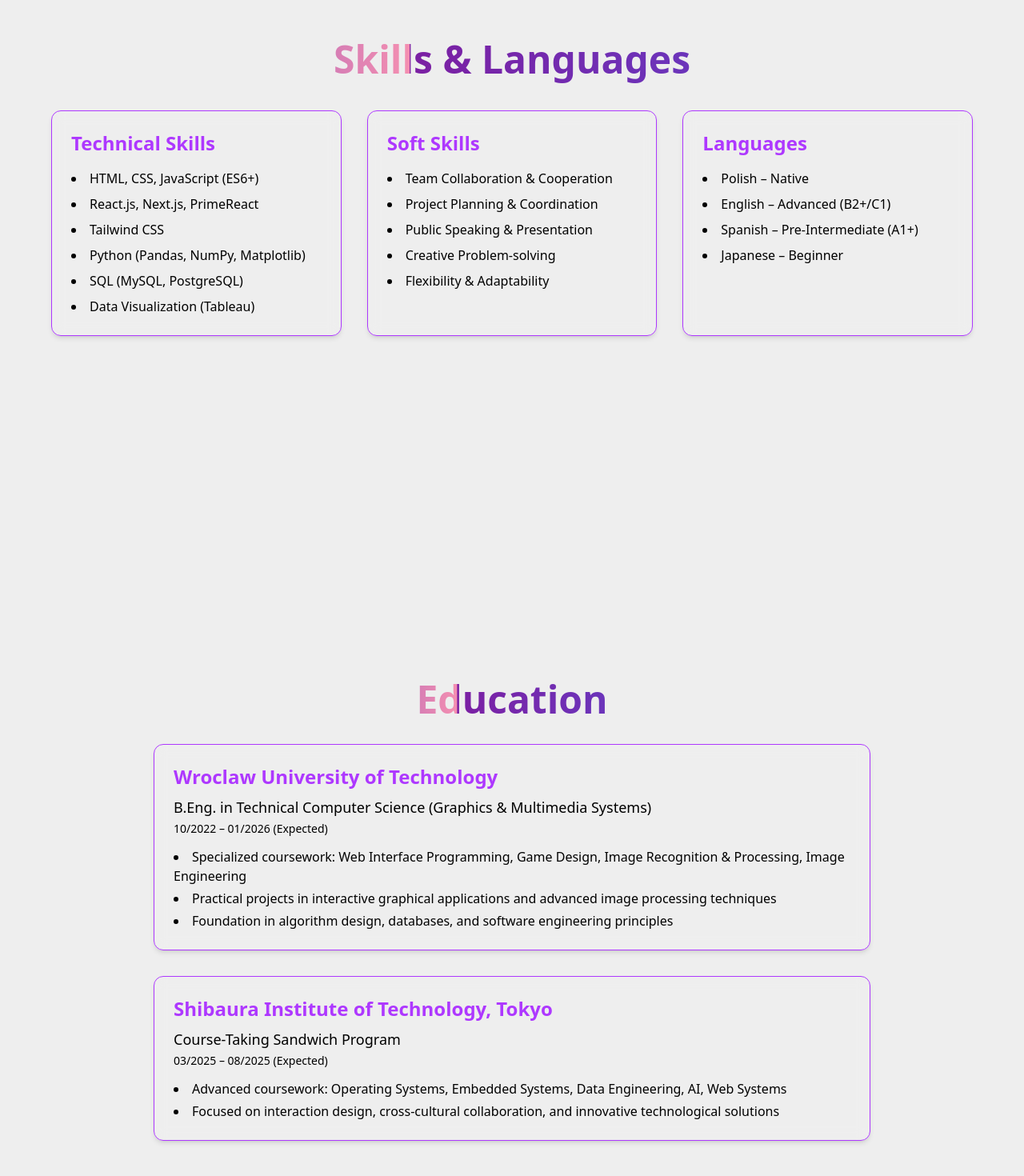
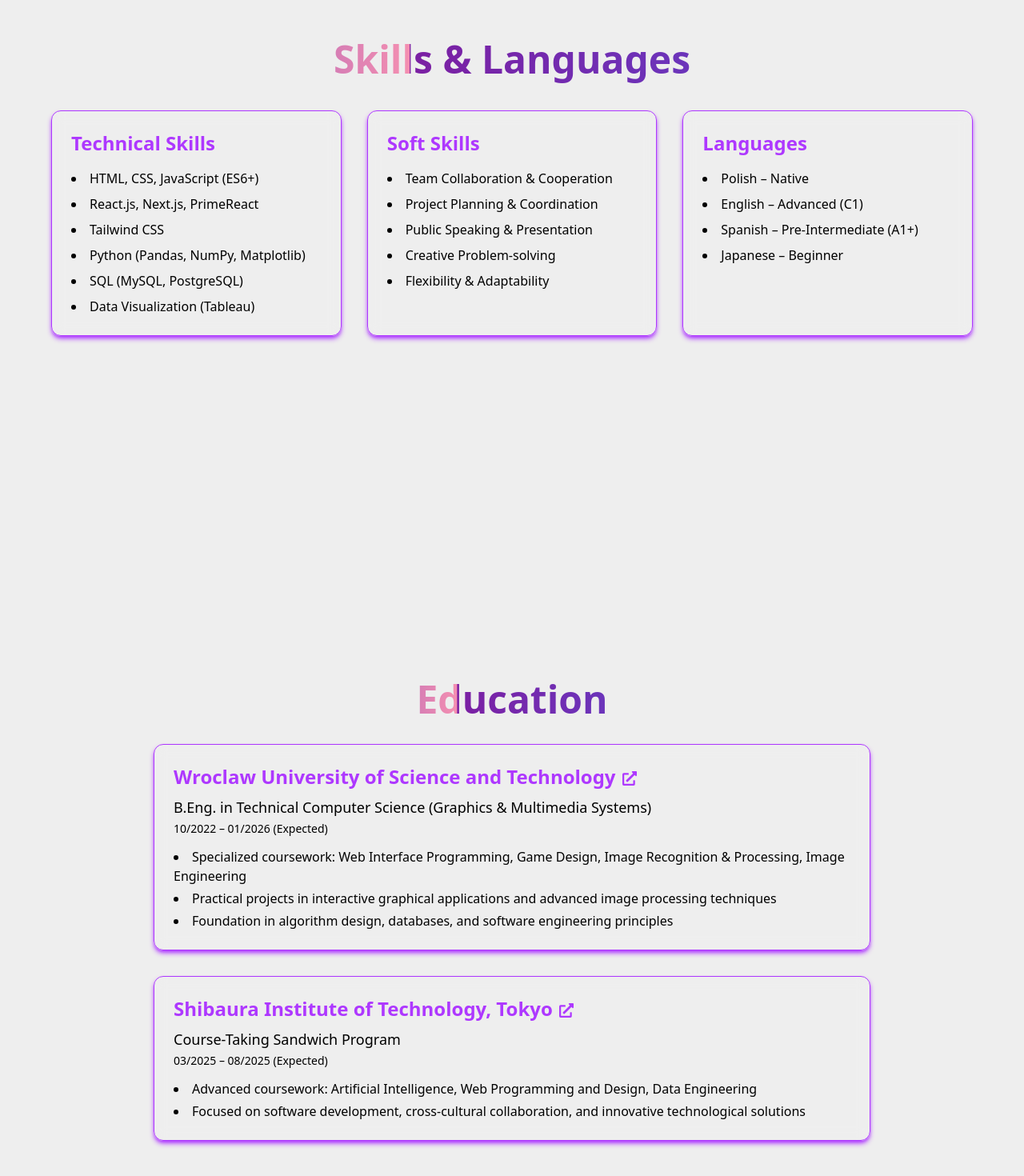
Before and after one commit to MaksymilianWojnowski/Portfolio-Website, a Next.js app in the folder my-portfolio/: page / in a window 1280 px wide. Shown: the part 1820-3290 px from the top of the page at 80% size. Built offline with nearby package versions, Linux system fonts and the light colour scheme.

Commit message:
minor ui fixes

```diff
--- a/my-portfolio/package.json
+++ b/my-portfolio/package.json
@@ -12,7 +12,8 @@
     "@preline/theme-switch": "^3.0.0",
     "next": "15.2.4",
     "react": "^19.0.0",
-    "react-dom": "^19.0.0"
+    "react-dom": "^19.0.0",
+    "react-icons": "^5.5.0"
   },
   "devDependencies": {
     "@eslint/eslintrc": "^3",
--- a/my-portfolio/src/app/components/AboutSection.tsx
+++ b/my-portfolio/src/app/components/AboutSection.tsx
@@ -10,7 +10,7 @@ export default function AboutSection() {
         About Me
       </h3>
 
-      <div className="max-w-screen-md w-full text-center">
+      <div className="max-w-screen-md w-full text-justify">
         <p className="mb-8 text-lg leading-relaxed">
           Motivated and detail-oriented Computer Science student with practical experience in front-end development. Skilled in creating responsive web applications using React.js and Next.js. Passionate about designing user-friendly solutions and continuously improving technical proficiency. Additional strengths include event coordination and collaborative project management. Seeking opportunities to contribute to innovative projects that combine technology, user experience, and effective teamwork.
         </p>
--- a/my-portfolio/src/app/components/EducationSection.tsx
+++ b/my-portfolio/src/app/components/EducationSection.tsx
@@ -1,4 +1,6 @@
 "use client";
+import { FaExternalLinkAlt } from "react-icons/fa";
+
 
 export default function EducationSection() {
   return (
@@ -11,9 +13,9 @@ export default function EducationSection() {
       </h3>
 
       <div className="max-w-4xl w-full flex flex-col gap-8">
-        <div className="border border-primary rounded-xl shadow-md p-6 bg-light/60 dark:bg-light/10 backdrop-blur">
+        <div className="border border-primary shadow-[theme(colors.primary)]  rounded-xl shadow-md p-6 bg-light/60 dark:bg-light/10 backdrop-blur align-middle">
           <h4 className="text-2xl font-semibold text-primary mb-2">
-            Wroclaw University of Technology
+            Wroclaw University of Science and Technology<a href="https://pwr.edu.pl/en/"><FaExternalLinkAlt className="inline-block ml-2 align-middle"  size={18} /></a>
           </h4>
           <p className="font-medium text-lg">B.Eng. in Technical Computer Science (Graphics & Multimedia Systems)</p>
           <span className="text-sm font-medium">10/2022 – 01/2026 (Expected)</span>
@@ -24,15 +26,15 @@ export default function EducationSection() {
           </ul>
         </div>
 
-        <div className="border border-primary rounded-xl shadow-md p-6 bg-light/60 dark:bg-light/10 backdrop-blur">
+        <div className="border border-primary shadow-[theme(colors.primary)]  rounded-xl shadow-md p-6 bg-light/60 dark:bg-light/10 backdrop-blur">
           <h4 className="text-2xl font-semibold text-primary mb-2">
-            Shibaura Institute of Technology, Tokyo
+            Shibaura Institute of Technology, Tokyo<a href="https://www.shibaura-it.ac.jp/en/"><FaExternalLinkAlt className="inline-block ml-2"  size={18} /></a>
           </h4>
           <p className="font-medium text-lg">Course-Taking Sandwich Program</p>
           <span className="text-sm font-medium">03/2025 – 08/2025 (Expected)</span>
           <ul className="list-disc list-inside mt-3 space-y-1">
-            <li>Advanced coursework: Operating Systems, Embedded Systems, Data Engineering, AI, Web Systems</li>
-            <li>Focused on interaction design, cross-cultural collaboration, and innovative technological solutions</li>
+            <li>Advanced coursework: Artificial Intelligence, Web Programming and Design, Data Engineering</li>
+            <li>Focused on software development, cross-cultural collaboration, and innovative technological solutions</li>
           </ul>
         </div>
       </div>
--- a/my-portfolio/src/app/components/HomeSection.tsx
+++ b/my-portfolio/src/app/components/HomeSection.tsx
@@ -16,7 +16,7 @@ export default function HomeSection() {
       "
     >
       <div className="text-center px-4">
-        <h1 className="text-4xl sm:text-5xl font-light mb-4 leading-tight">
+        <h1 className="text-6xl sm:text-5xl font-light mb-4 leading-tight">
           <span className="magic font-bold">Hi</span>, I&apos;m Maksymilian
           <br />
           <span className="magic font-bold">Front-End</span> Developer &
--- a/my-portfolio/src/app/components/SkillsSection.tsx
+++ b/my-portfolio/src/app/components/SkillsSection.tsx
@@ -10,11 +10,11 @@ export default function SkillsSection() {
         Skills & Languages
       </h3>
 
-      <div className="grid md:grid-cols-3 gap-8 max-w-6xl w-full">
+      <div className="grid md:grid-cols-3 gap-8 max-w-6xl w-full ">
         {/* Technical Skills */}
-        <div className="border border-primary rounded-xl shadow-md p-6 bg-light/60 dark:bg-light/10 backdrop-blur">
+        <div className="border border-primary rounded-xl shadow-md shadow-[theme(colors.primary)]  p-6 bg-light/60 dark:bg-light/10 backdrop-blur">
           <h4 className="text-2xl font-semibold text-primary mb-4">Technical Skills</h4>
-          <ul className="list-disc list-inside space-y-2">
+          <ul className="list-disc list-inside space-y-2 ">
             <li>HTML, CSS, JavaScript (ES6+)</li>
             <li>React.js, Next.js, PrimeReact</li>
             <li>Tailwind CSS</li>
@@ -25,7 +25,7 @@ export default function SkillsSection() {
         </div>
 
         {/* Soft Skills */}
-        <div className="border border-primary rounded-xl shadow-md p-6 bg-light/60 dark:bg-light/10 backdrop-blur">
+        <div className="border border-primary rounded-xl shadow-md shadow-[theme(colors.primary)]  p-6 bg-light/60 dark:bg-light/10 backdrop-blur">
           <h4 className="text-2xl font-semibold text-primary mb-4">Soft Skills</h4>
           <ul className="list-disc list-inside space-y-2">
             <li>Team Collaboration & Cooperation</li>
@@ -37,11 +37,11 @@ export default function SkillsSection() {
         </div>
 
         {/* Languages */}
-        <div className="border border-primary rounded-xl shadow-md p-6 bg-light/60 dark:bg-light/10 backdrop-blur">
+        <div className="border border-primary rounded-xl shadow-md shadow-[theme(colors.primary)] p-6 bg-light/60 dark:bg-light/10 backdrop-blur">
           <h4 className="text-2xl font-semibold text-primary mb-4">Languages</h4>
           <ul className="list-disc list-inside space-y-2">
             <li>Polish – Native</li>
-            <li>English – Advanced (B2+/C1)</li>
+            <li>English – Advanced (C1)</li>
             <li>Spanish – Pre-Intermediate (A1+)</li>
             <li>Japanese – Beginner</li>
           </ul>
```
Also changed, not shown: 1 other file (tests, documents, lock files or other folders).
